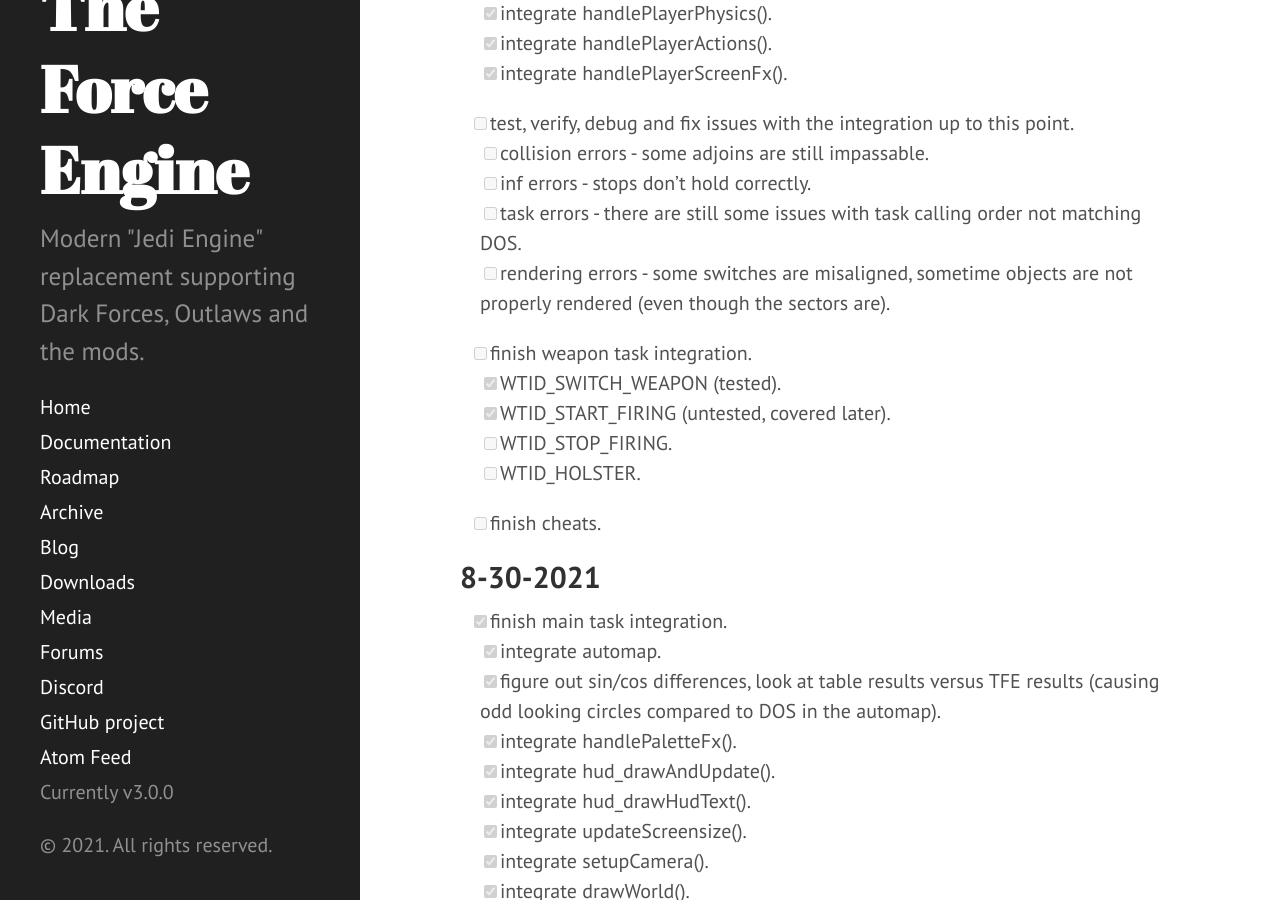
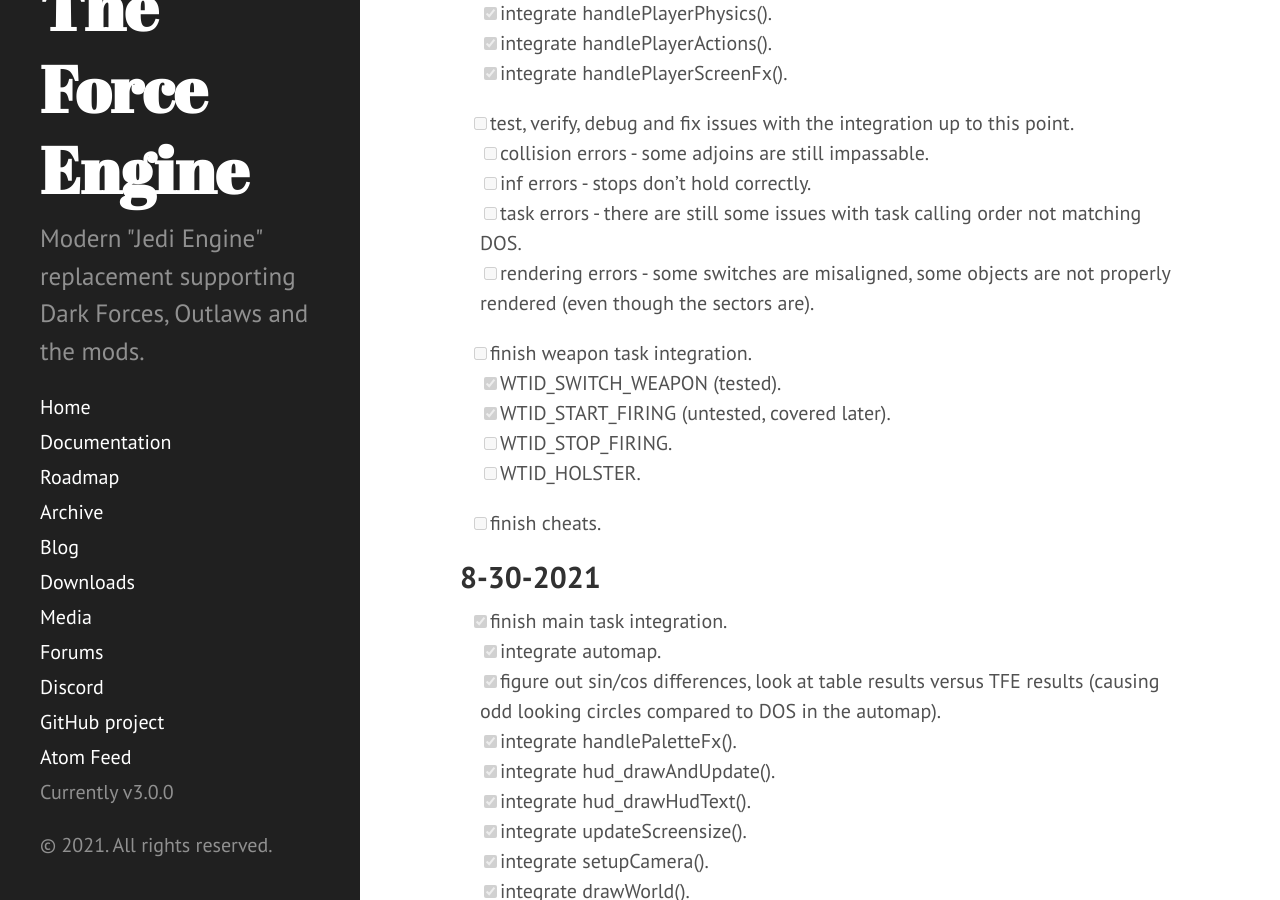
Before and after one commit to TheForceEngine/TheForceEngine.github.io, a Jekyll site: the page built from ProgressTracker.md, in a window 1280 px wide and 900 px high, scrolled down 446 px. Built offline with Jekyll 4.4.1, drawn with Linux system fonts in a browser that asks for light colours.

Commit message:
Update ProgressTracker.md

```diff
--- a/ProgressTracker.md
+++ b/ProgressTracker.md
@@ -16,7 +16,7 @@
   - [ ] collision errors - some adjoins are still impassable.
   - [ ] inf errors - stops don't hold correctly.
   - [ ] task errors - there are still some issues with task calling order not matching DOS.
-  - [ ] rendering errors - some switches are misaligned, sometime objects are not properly rendered (even though the sectors are).
+  - [ ] rendering errors - some switches are misaligned, some objects are not properly rendered (even though the sectors are).
 - [ ] finish weapon task integration.
   - [x] WTID_SWITCH_WEAPON (tested).
   - [x] WTID_START_FIRING (untested, covered later).
```
